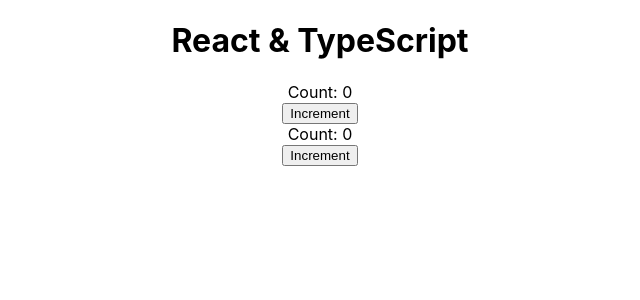
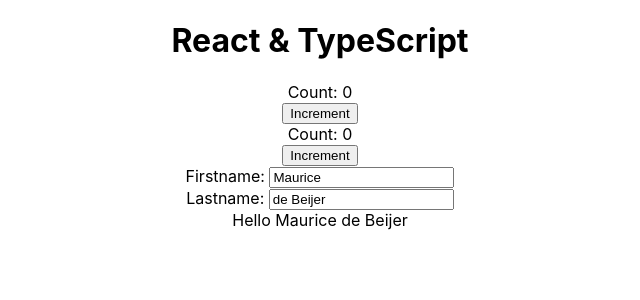
Before and after one commit to mauricedb/ts-react, a React (Create React App) app: page / in a window 1280 px wide. Shown: the top 300 px of the page, without its empty margins (320-960 px from the left). Built offline with nearby package versions, Linux system fonts and the light colour scheme.

Commit message:
useReducer() example

```diff
--- a/src/App.tsx
+++ b/src/App.tsx
@@ -1,5 +1,6 @@
 import React, { Component } from 'react';
 import Counter from './Counter/Counter';
+import Person from './Person/Person'
 
 class App extends Component {
   render() {
@@ -10,6 +11,7 @@ class App extends Component {
         </header>
         <Counter />
         <Counter amount={2} />
+        <Person />
       </div>
     );
   }
--- /dev/null
+++ b/src/Person/Person.tsx
@@ -0,0 +1,38 @@
+import React, { useReducer } from 'react';
+
+import {
+  reducer,
+  createChangeFirstName,
+  createChangeLastName,
+  initialState
+} from './reducer';
+
+const Person = () => {
+  const [person, dispatch] = useReducer(reducer, initialState);
+
+  return (
+    <form className="text-center">
+      <div>
+        <label>Firstname: </label>
+        <input
+          type="text"
+          value={person.firstName}
+          onChange={e => dispatch(createChangeFirstName(e.target.value))}
+        />
+      </div>
+      <div>
+        <label>Lastname: </label>
+        <input
+          type="text"
+          value={person.lastName}
+          onChange={e => dispatch(createChangeLastName(e.target.value))}
+        />
+      </div>
+      <div>
+        Hello {person.firstName} {person.lastName}
+      </div>
+    </form>
+  );
+};
+
+export default Person;
--- /dev/null
+++ b/src/Person/reducer.ts
@@ -0,0 +1,35 @@
+const changeFirstName = 'CHANGE-FIRST-NAME';
+const changeLastName = 'CHANGE-LAST-NAME';
+
+type Action = {
+  type: string;
+  payload: any;
+};
+
+export type Person = typeof initialState;
+
+export const initialState = {
+  firstName: 'Maurice',
+  lastName: 'de Beijer'
+};
+
+export const createChangeFirstName = (firstName: string) => ({
+  type: changeFirstName,
+  payload: firstName
+});
+
+export const createChangeLastName = (lastName: string) => ({
+  type: changeLastName,
+  payload: lastName
+});
+
+export const reducer = (state: Person, action: Action): Person => {
+  switch (action.type) {
+    case changeFirstName:
+      return { ...state, firstName: action.payload };
+    case changeLastName:
+      return { ...state, lastName: action.payload };
+  }
+
+  return state;
+};
```
Also changed, not shown: 2 other files (tests, documents, lock files or other folders).
